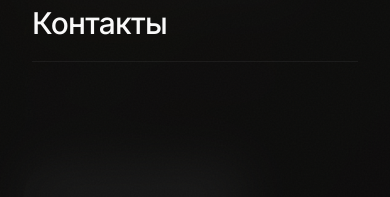
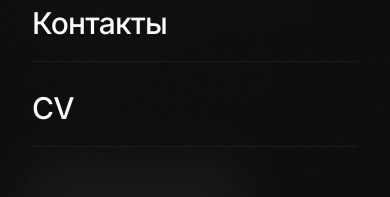
Before and after one commit to Craush41000/site-portfolio, a Next.js app: page / in a window 390 px wide. Both pictures are taken after a click on the button "Открыть меню". Shown: the part 297-494 px from the top of the page. Built offline with nearby package versions, Linux system fonts and the light colour scheme.

Commit message:
Add CV link to mobile burger menu

```diff
--- a/components/navbar.tsx
+++ b/components/navbar.tsx
@@ -145,6 +145,19 @@ export function Navbar() {
                     </button>
                   </motion.li>
                 ))}
+                <motion.li
+                  initial={{ opacity: 0, y: 10 }}
+                  animate={{ opacity: 1, y: 0 }}
+                  transition={{ delay: 0.05 + navLinks.length * 0.05 }}
+                  className="border-b border-border/60"
+                >
+                  <button
+                    onClick={() => scrollToSection("#cv")}
+                    className="w-full text-left py-5 text-3xl font-medium tracking-tight text-foreground"
+                  >
+                    CV
+                  </button>
+                </motion.li>
               </ul>
 
               <motion.div
```
